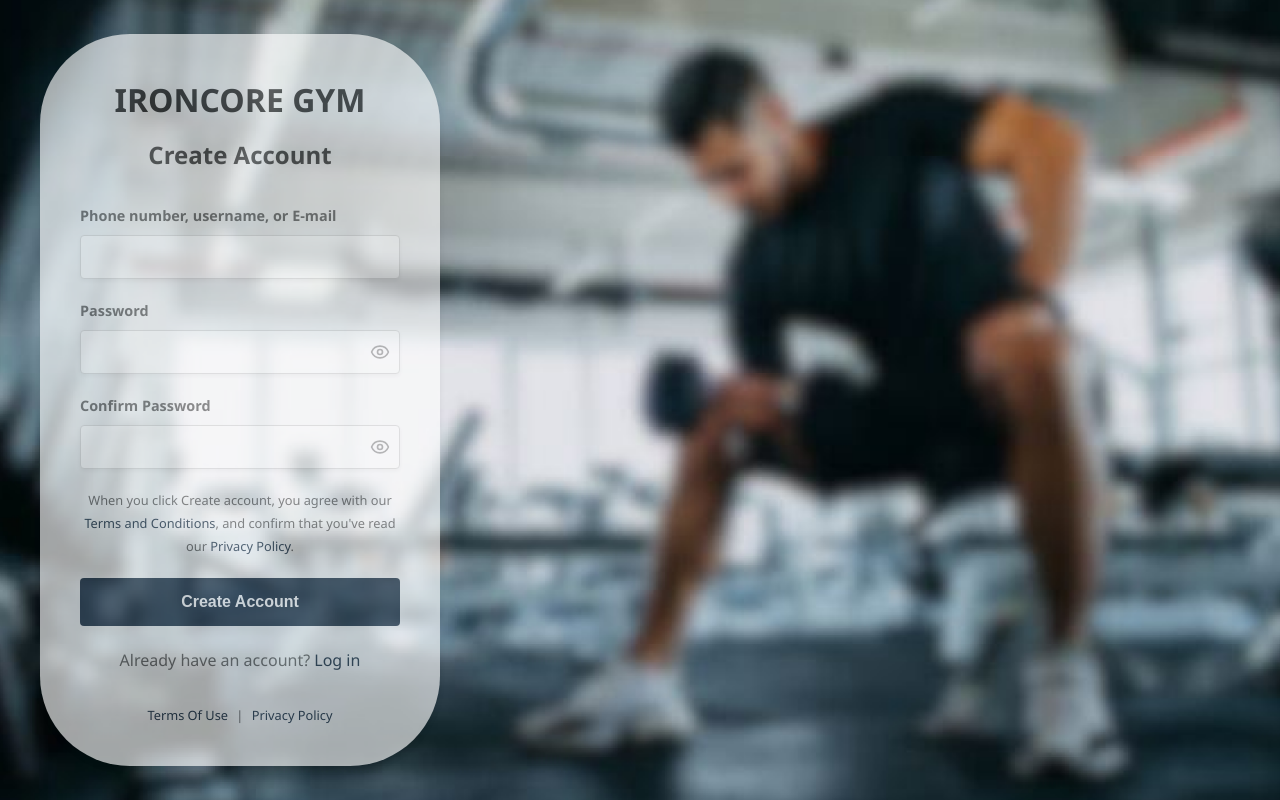
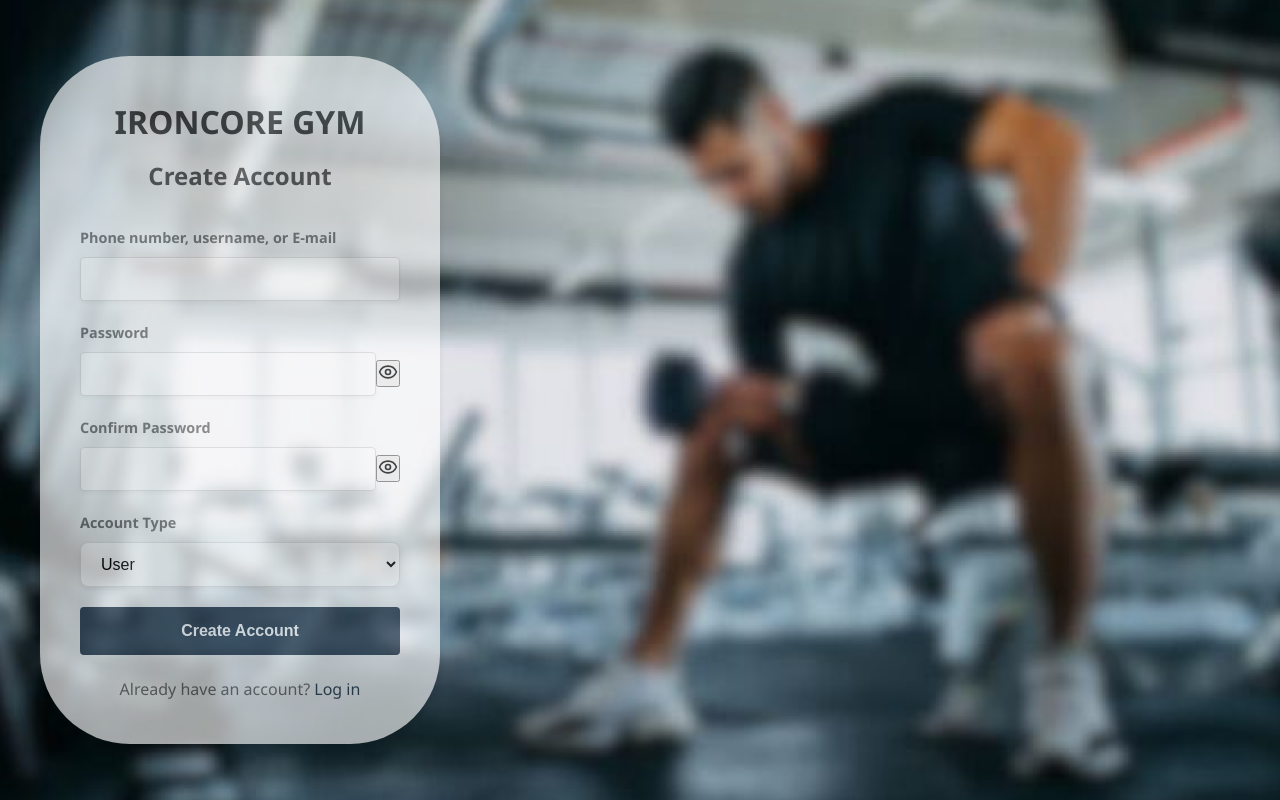
Before and after one commit to codinggita/ironcore_gym, a React (Vite) app in the folder Frontend/vite_app/: page /signup in a window 1280 px wide. Built offline with nearby package versions, Linux system fonts and the light colour scheme.

Commit message:
add role selection to signup form and simplify ui feedback

```diff
--- a/Frontend/vite_app/src/Authentication/signup.jsx
+++ b/Frontend/vite_app/src/Authentication/signup.jsx
@@ -9,6 +9,7 @@ function Signup() {
     email: "",
     password: "",
     confirmPassword: "",
+    role: "user",
   });
   const [showPassword, setShowPassword] = useState(false);
   const [showConfirmPassword, setShowConfirmPassword] = useState(false);
@@ -27,9 +28,7 @@ function Signup() {
     if (verified === "true" && token && email) {
       localStorage.setItem("userToken", token);
       setSuccess("Account successfully verified! Redirecting to login...");
-      setTimeout(() => {
-        navigate("/login");
-      }, 2000);
+      setTimeout(() => navigate("/login"), 2000);
     }
   }, [searchParams, navigate]);
 
@@ -50,7 +49,6 @@ function Signup() {
     }
 
     try {
-      // const response = await fetch("http://localhost:5000/api/user/initiate-signup", {
       const response = await fetch("https://authentication-backend-kbui.onrender.com/api/user/initiate-signup", {
         method: "POST",
         headers: { "Content-Type": "application/json" },
@@ -61,11 +59,12 @@ function Signup() {
       const data = await response.json();
       if (response.ok) {
         setVerificationSent(true);
-        setSuccess("A verification email has been sent to your email address. Please check your inbox (and spam/junk folder) and click the link to verify your account.");
+        setSuccess("Verification email sent! Please check your inbox.");
         setFormData({
           email: "",
           password: "",
-          confirmPassword: ""
+          confirmPassword: "",
+          role: "user",
         });
       } else {
         setError(data.message || "Something went wrong.");
@@ -96,7 +95,6 @@ function Signup() {
               disabled={isLoading || verificationSent}
             />
           </div>
-
           <div className="form-group">
             <label htmlFor="password">Password</label>
             <div className="password-input-container">
@@ -109,17 +107,11 @@ function Signup() {
                 required
                 disabled={isLoading || verificationSent}
               />
-              <button
-                type="button"
-                className="password-toggle-btn"
-                onClick={() => setShowPassword(!showPassword)}
-                disabled={isLoading || verificationSent}
-              >
+              <button type="button" onClick={() => setShowPassword(!showPassword)} disabled={isLoading || verificationSent}>
                 {showPassword ? <EyeOff size={20} /> : <Eye size={20} />}
               </button>
             </div>
           </div>
-
           <div className="form-group">
             <label htmlFor="confirmPassword">Confirm Password</label>
             <div className="password-input-container">
@@ -132,50 +124,34 @@ function Signup() {
                 required
                 disabled={isLoading || verificationSent}
               />
-              <button
-                type="button"
-                className="password-toggle-btn"
-                onClick={() => setShowConfirmPassword(!showConfirmPassword)}
-                disabled={isLoading || verificationSent}
-              >
+              <button type="button" onClick={() => setShowConfirmPassword(!showConfirmPassword)} disabled={isLoading || verificationSent}>
                 {showConfirmPassword ? <EyeOff size={20} /> : <Eye size={20} />}
               </button>
             </div>
           </div>
-
+          <div className="form-group">
+            <label htmlFor="role">Account Type</label>
+            <select
+              id="role"
+              name="role"
+              value={formData.role}
+              onChange={handleChange}
+              disabled={isLoading || verificationSent}
+            >
+              <option value="user">User</option>
+              <option value="admin">Admin</option>
+            </select>
+          </div>
           {error && <p className="error-text">{error}</p>}
           {success && <p className="success-text">{success}</p>}
-
-          <p className="terms-text">
-            When you click Create account, you agree with our <a href="/terms">Terms and Conditions</a>, and confirm that
-            you've read our <a href="/privacy">Privacy Policy</a>.
-          </p>
-
-          <button
-            type="submit"
-            className="submit-btn"
-            disabled={isLoading || verificationSent}
-          >
-            {isLoading ? (
-              <>
-                Sending Verification Email...
-                <span className="loading-spinner"></span>
-              </>
-            ) : verificationSent ? (
-              'Verification Email Sent'
-            ) : (
-              'Create Account'
-            )}
+          <button type="submit" className="submit-btn" disabled={isLoading || verificationSent}>
+            {isLoading ? "Sending..." : verificationSent ? "Verification Sent" : "Create Account"}
           </button>
         </form>
 
-        <p className="auth-link">Already have an account? <Link to="/login">Log in</Link></p>
-
-        <div className="footer-links">
-          <a href="/terms">Terms Of Use</a>
-          <span> | </span>
-          <a href="/privacy">Privacy Policy</a>
-        </div>
+        <p className="auth-link">
+          Already have an account? <Link to="/login">Log in</Link>
+        </p>
       </div>
     </div>
   );
```
